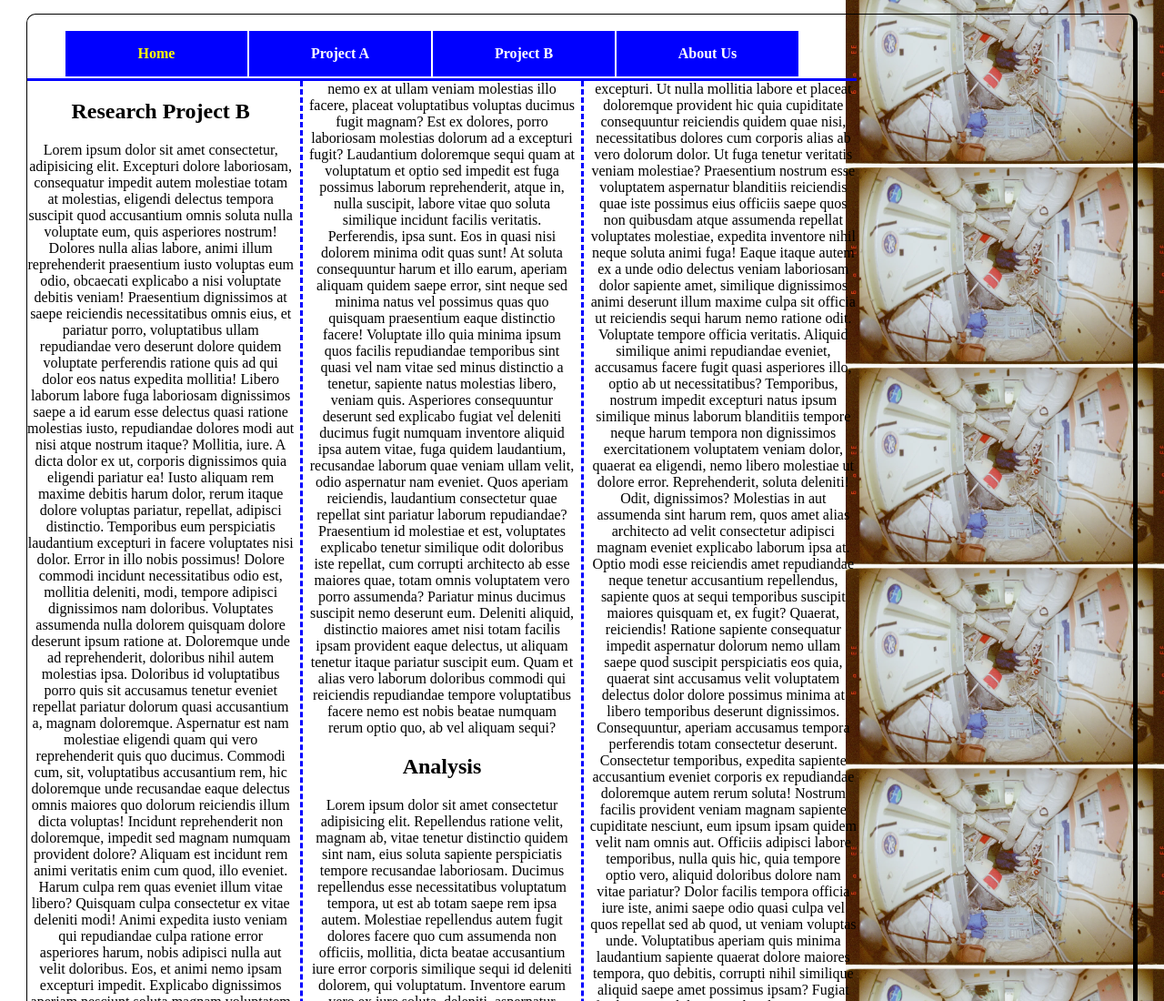
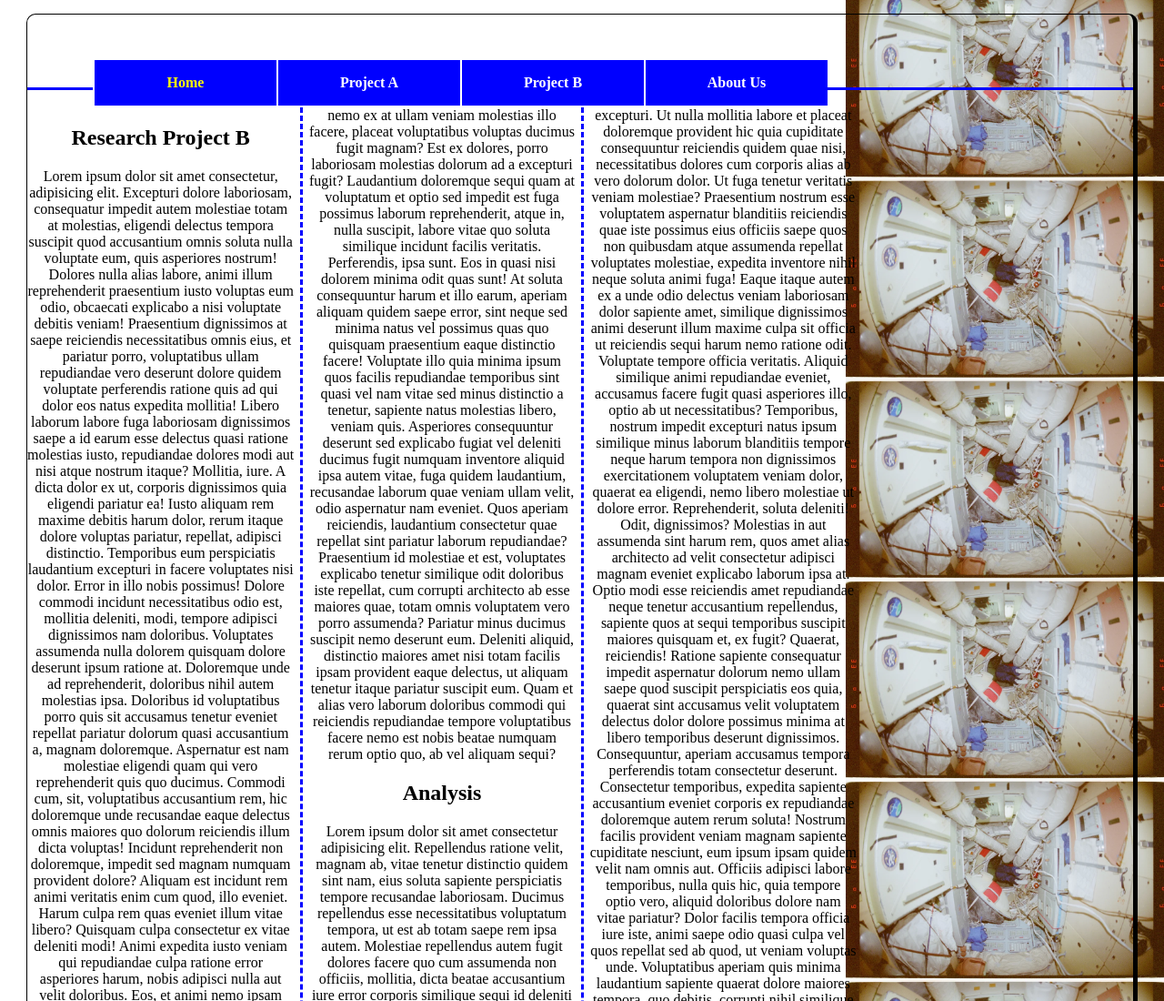
Before and after one commit to AshleyP04/AshleyP04.github.io, a plain HTML site: page exam.html in a window 1280 px wide. Shown: the top 1100 px of the page at 91% size. Drawn offline with Linux system fonts and the light colour scheme.

Commit message:
fixed nav hopefully

```diff
--- a/styles/exam.css
+++ b/styles/exam.css
@@ -21,7 +21,6 @@ article img {
 }
 
 article {
-    border-top: blue solid 3px;
     width: 75%;
     column-count: 3;
     column-rule: blue dashed 3px;
@@ -32,6 +31,11 @@ aside {
     border-color: blue;
     border-style:solid;
     background-color: rgb(173, 216, 230);
+}
+
+nav {
+    padding: 2em;
+    border-bottom: blue 3px solid;
 }
 nav ul {
     list-style: none;
```
